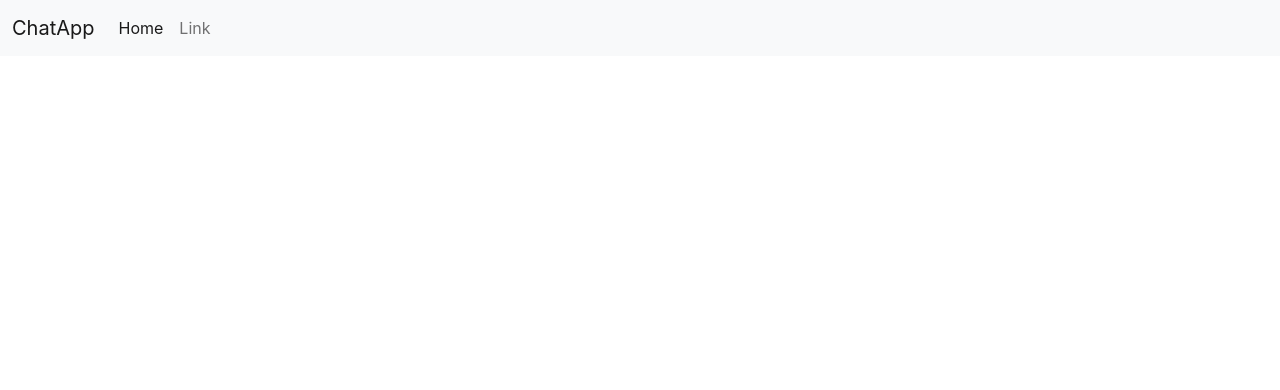
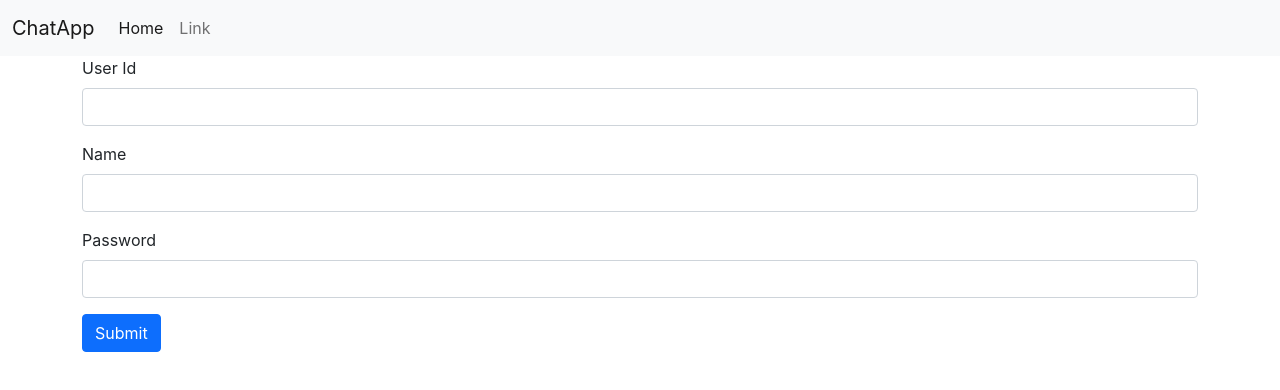
Before and after one commit to chintufireman/chat-application-frontend, a React (Create React App) app: page /login in a window 1280 px wide. Before the commit this address had no page. Shown: the top 390 px of the page. Built offline with nearby package versions, Linux system fonts and the light colour scheme.

Commit message:
frontend first commit

```diff
--- a/src/App.js
+++ b/src/App.js
@@ -2,6 +2,7 @@ import { BrowserRouter as Router, Route, Routes } from "react-router-dom";
 // import { Routes } from "react-router";
 import "./App.css";
 import ChatBox from "./components/ChatBox";
+import Form from "./components/Form";
 import NavBar from "./components/NavBar";
 import ShowChatBox from "./components/ShowChatBox";
 
@@ -14,6 +15,7 @@ function App() {
           <Routes>
             <Route exact path="/" element={<ChatBox />} />
             <Route exact path="/chat" element={<ShowChatBox />} />
+            <Route exact path="/login" element={<Form />} />
           </Routes>
         </Router>
     </>
--- /dev/null
+++ b/src/components/Form.js
@@ -0,0 +1,52 @@
+import React from "react";
+
+const Form = () => {
+  let handleSubmit=()=>{
+
+  }
+  return (
+    <form>
+      <div className="container">
+        <div className="mb-3">
+          <label for="email" className="form-label">
+            User Id
+          </label>
+          <input
+            type="email"
+            className="form-control"
+            id="email"
+            aria-describedby="emailHelp"
+          />
+        </div>
+        <div className="mb-3">
+          <label for="name" className="form-label">
+            Name
+          </label>
+          <input
+            type="text"
+            className="form-control"
+            id="name"
+          />
+        </div>
+
+
+        <div className="mb-3">
+          <label for="password" className="form-label">
+            Password
+          </label>
+          <input
+            type="password"
+            className="form-control"
+            id="password"
+          />
+        </div>
+
+        <button type="submit" onClick={handleSubmit}className="btn btn-primary">
+          Submit
+        </button>
+      </div>
+    </form>
+  );
+};
+
+export default Form;
--- a/src/components/NavBar.js
+++ b/src/components/NavBar.js
@@ -1,5 +1,5 @@
 import React from "react";
-import { useNavigate } from "react-router-dom";
+import { Link } from "react-router-dom";
 
 const NavBar = () => {
 
@@ -29,9 +29,9 @@ const NavBar = () => {
                 </a>
               </li>
               <li className="nav-item">
-                <a className="nav-link" href="/">
+                <Link className="nav-link" to="/login">
                   Link
-                </a>
+                </Link>
               </li>
 
 
```
